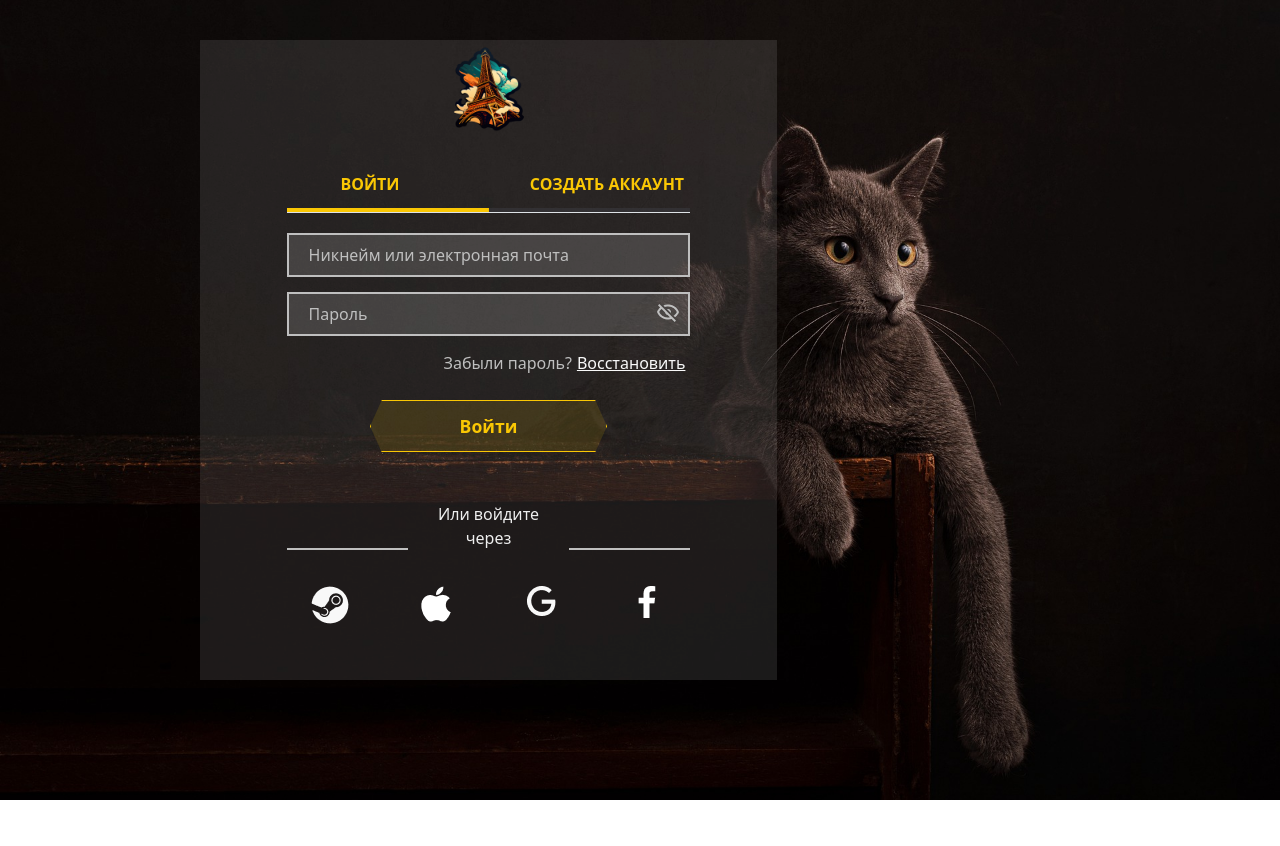
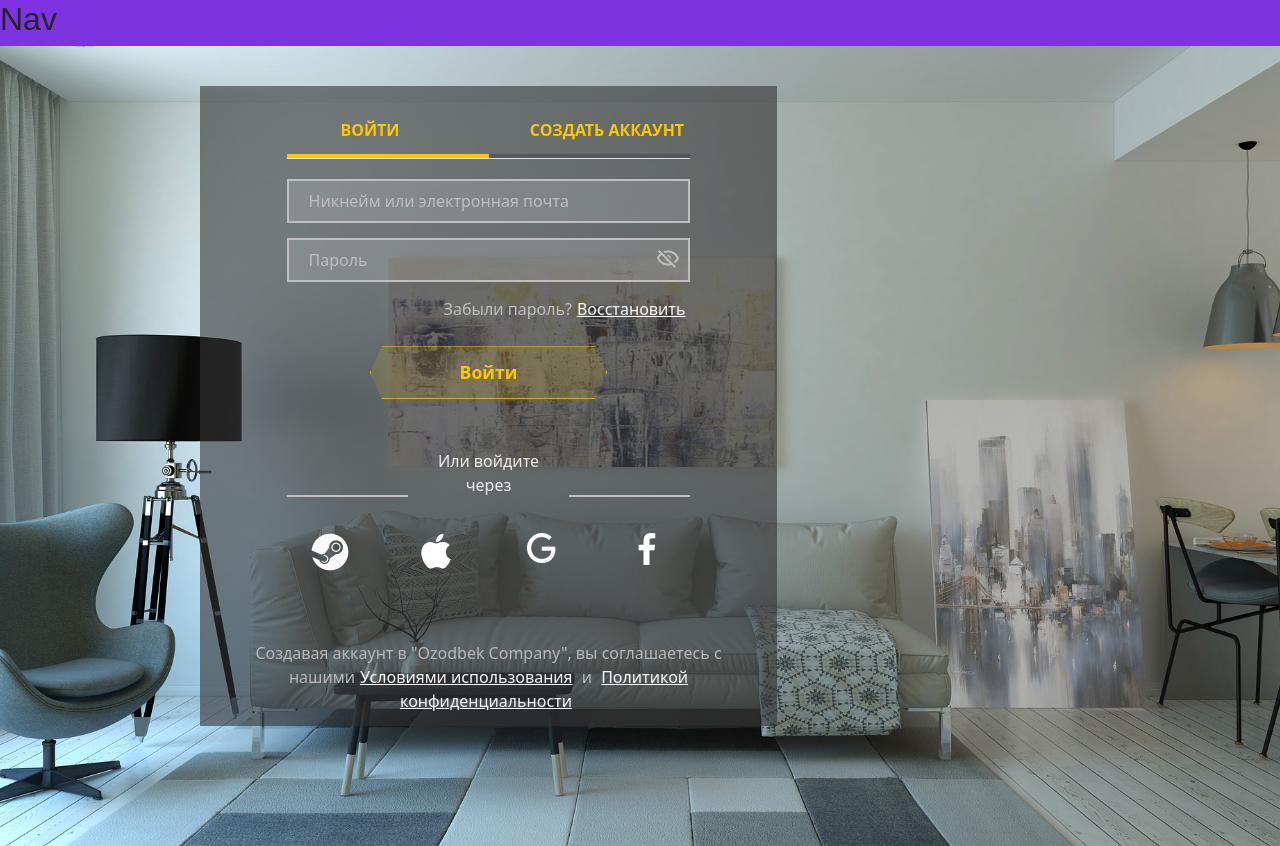
Before and after one commit to Maxmaraimo/First_FullStack_Project, a React (Create React App) app in the folder frontend/: page / in a window 1280 px wide. Before the commit the page ends 800 px from the top, so only its background shows below. Built offline with nearby package versions, Linux system fonts and the light colour scheme.

Commit message:
debugging

```diff
--- a/frontend/src/assets/Styles/_settings.scss
+++ b/frontend/src/assets/Styles/_settings.scss
@@ -1,15 +1,4 @@
-$blue-light: #add8e6;
-$green-yellow: #baed9d;
-$green-light: #20ad85;
-$green-dark: #55917f;
-$white: #f4f6f6;
-$gray-light: #cdcdcd;
-$gray-medium: #a0aec0;
-$gray-dark: #404759;
-$black: #17242a;
-$orange-light: #feebc8;
-$yellow: #f6e05e;
-$wrong: #ef2662;
-$right: #2bcf95;
-$warning: "orange";
-$success: #47984b;
+$danger: #fb2e86;
+$violet: #7e33e0;
+$light-violet: #f1f0ff;
+$dark_blue: #151875;
--- a/frontend/src/components/AllComponents.jsx
+++ b/frontend/src/components/AllComponents.jsx
@@ -1,12 +1,13 @@
 import { Routes, Route, useLocation } from 'react-router-dom'
 import NoPage from './NoPage.jsx'
 import Auth from '../components/Authentication'
+import Navigation from '../components/Navigation'
 
 export default function AllComponents() {
   const location = useLocation()
   return (
     <Routes location={location} key={location.pathname}>
-      <Route path="/" element={<Auth />} >
+      <Route path="/" element={<Navigation />} >
         <Route index element={<Auth />} />
         <Route path="*" element={<NoPage />} />
       </Route>
--- a/frontend/src/components/Authentication/index.jsx
+++ b/frontend/src/components/Authentication/index.jsx
@@ -18,7 +18,6 @@
     return (
         <section id='authentication-section' style={styles}>
             <div>
-                <img src={star} className='main-logo' alt="Star" width={100} height={100} />
 
                 <div className='action-btns'>
                     <button onClick={() => { setRegistered(true) }}>ВОЙТИ</button>
--- a/frontend/src/components/Authentication/styles/index.css
+++ b/frontend/src/components/Authentication/styles/index.css
@@ -3,12 +3,12 @@
     box-sizing: border-box;
 }
 #authentication-section {
-    background: url(../../../assets/imgs/bgs/cat-bg.jpg) no-repeat;
+    background: url(../../../assets/imgs/bgs/living-room-bg.jpg) no-repeat;
     /*
         living-room-bg
         background-color: rgb(0,0,0, 0.6);
-        background-blend-mode: darken;
-    */
+        */
+    background-blend-mode: lighten;
     background-size: cover;
     background-position: center;
 
@@ -18,7 +18,7 @@
 #authentication-section > div {
     color: #eee;
     width: 577px;
-    background: rgba(248, 248, 248, 0.1);
+    background: rgba(50, 50, 50, 0.6);
     position: relative;
     left: 200px;
     top: 5%;
@@ -28,7 +28,7 @@
 }
 #authentication-section > div::-webkit-scrollbar {
     width: 10px;
-    background-color: rgba(248, 248, 248, 0.1);
+    background: rgba(50, 50, 50, 0.6);
     border-radius: 10px;
 }
 #authentication-section > div::-webkit-scrollbar-thumb {
--- /dev/null
+++ b/frontend/src/components/Navigation/index.jsx
@@ -0,0 +1,11 @@
+import { Outlet, Link } from 'react-router-dom'
+import styles from './style.scss'
+
+export default function Navigation() {
+    return (
+        <div className='main-navbar' style={styles}>
+            <h2>Nav</h2>
+            <Outlet />
+        </div>
+    )
+}
--- /dev/null
+++ b/frontend/src/components/Navigation/style.scss
@@ -0,0 +1,5 @@
+@import '../../assets/Styles/_settings';
+
+.main-navbar {
+    background-color: $violet;
+}
--- a/frontend/src/index.scss
+++ b/frontend/src/index.scss
@@ -1 +1,8 @@
 @use "assets/Styles/_init_";
+
+* {
+    margin: 0;
+    padding: 0;
+    box-sizing: border-box;
+    transition: 0.5s linear;
+}
```
